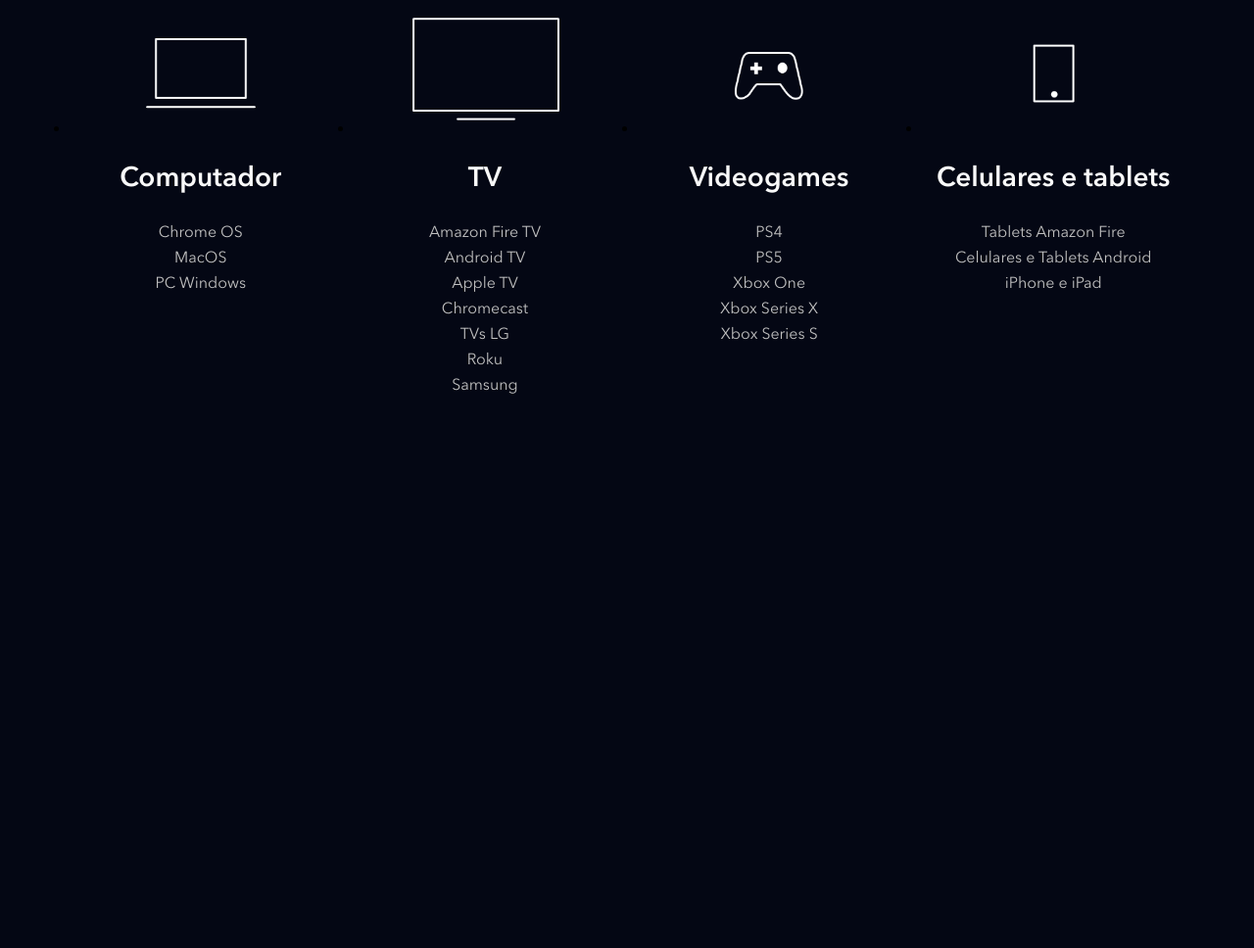
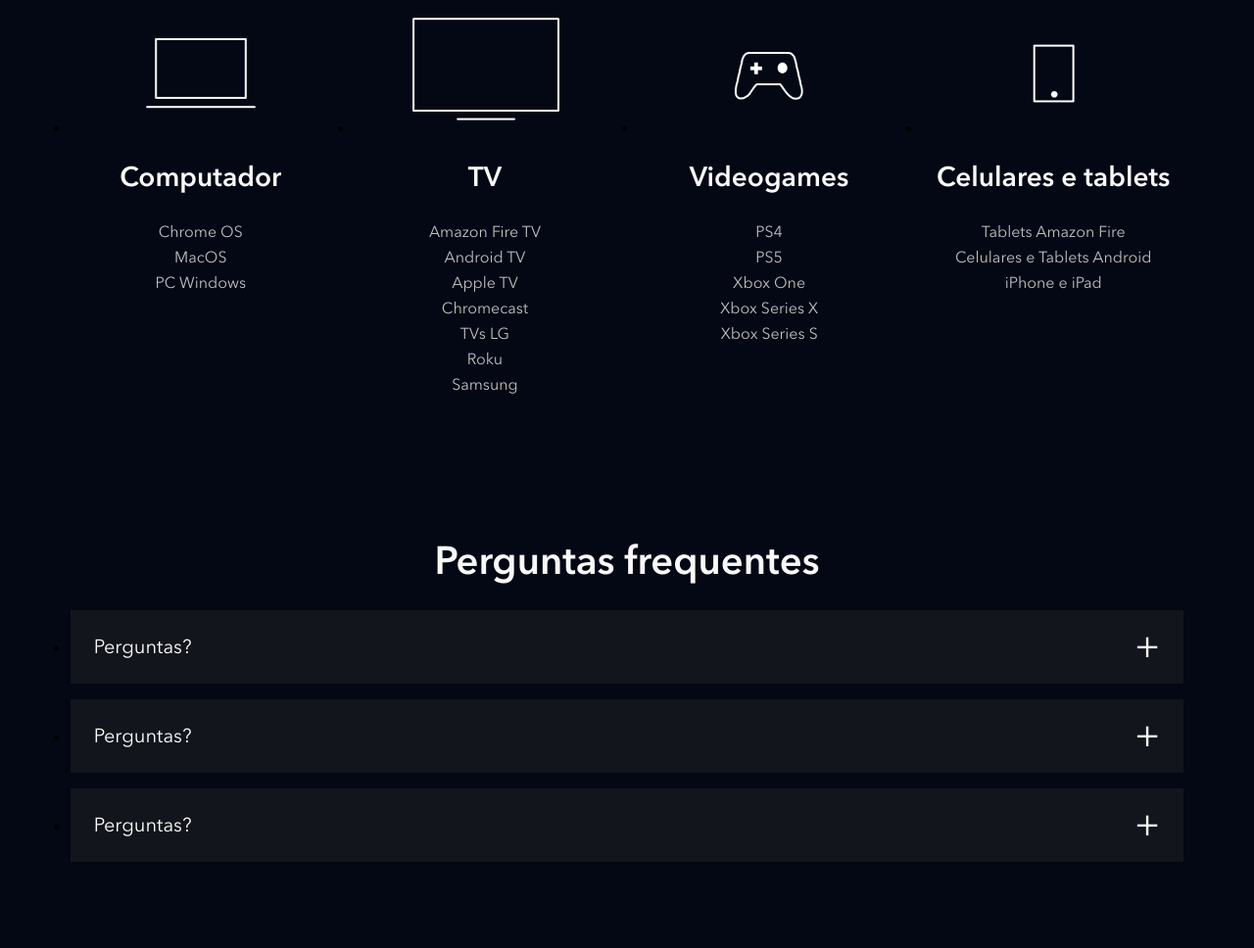
Before and after one commit to IsraelAraujo70/clone_disney_plus, a website: page src/index.html in a window 1280 px wide. Shown: the part 3903-4871 px from the top of the page at 98% size. Before the commit the page ends 4380 px from the top, so only its background shows below. Drawn offline with nearby package versions, Linux system fonts and the light colour scheme; files that its build step writes are made by us from their sources; files whose address does not match are found by name.

Commit message:
FAQ e Devices

```diff
--- a/src/index.html
+++ b/src/index.html
@@ -244,7 +244,36 @@
                 </ul>
             </li>
         </ul>
+    </section>
 
+    <section class="faq">
+        <h2 class="title">Perguntas frequentes</h2>
+        <ul class="faq__questions">
+            <li class="faq__questions__item">
+                <div class="faq__questions__item__question" data-faq-question="">
+                    Perguntas?
+                </div>
+                <div class="faq__questions__item__answer text--big">
+                    Resposta.
+                </div>
+            </li>
+            <li class="faq__questions__item">
+                <div class="faq__questions__item__question" data-faq-question="">
+                    Perguntas?
+                </div>
+                <div class="faq__questions__item__answer text--big">
+                    Resposta.
+                </div>
+            </li>
+            <li class="faq__questions__item">
+                <div class="faq__questions__item__question" data-faq-question="">
+                    Perguntas?
+                </div>
+                <div class="faq__questions__item__answer text--big">
+                    Resposta.
+                </div>
+            </li>
+        </ul>
     </section>
 
     <script src="/src/main.js"></script>
--- a/src/main.js
+++ b/src/main.js
@@ -1,5 +1,6 @@
 document.addEventListener('DOMContentLoaded', function(){
     const buttons = document.querySelectorAll('[data-tab-button]');
+    const questions = document.querySelectorAll('[data-faq-question]');
 
     for (let i = 0; i < buttons.length; i++) {
         buttons[i].addEventListener('click', function(btn) {
@@ -15,7 +16,18 @@
 
         })
     }
+
+    for(let i = 0; i < questions.length; i++){
+        questions[i].addEventListener('click', openCloseAnswer);
+    }
 })
+
+function openCloseAnswer(e){
+    const classe = 'faq__questions__item--is-open';
+    const elementParent = e.target.parentNode;
+
+    elementParent.classList.toggle(classe);
+}
 
 function hideAllTabs(){
     const tabsContainer = document.querySelectorAll('[data-tab-id]');
--- /dev/null
+++ b/src/styles/_faq.scss
@@ -0,0 +1,52 @@
+.faq{
+    padding: 5.6vw;
+
+    h2{
+        text-align: center;
+        margin-bottom: 24px;
+    }
+
+    &__questions{
+        &__item{
+            background-color: #13151d;
+            margin-bottom: 16px;
+
+            &__question{
+                color: #fff;
+                font-size: 20px;
+                padding: 24px;
+                display: block;
+                cursor: pointer;
+                position: relative;
+
+                &::after{
+                    content: '+';
+                    position: absolute;
+                    top: 0;
+                    right: 24px;
+                    height: 100%;
+                    display: flex;
+                    align-items: center;
+                    font-size: 40px;
+                }
+            }
+            &__answer{
+                height: 0;
+                overflow: hidden;
+                padding: 0 24px;
+                transition: height, .5s ease;
+            }
+
+            &--is-open{
+                .faq__questions__item__question::after{
+                    content: '-';
+                }
+                .faq__questions__item__answer{
+                    height: auto;
+                    padding-bottom: 24px;
+                    transition: height, .5s ease;
+                }
+            }
+        }
+    }
+}
--- a/src/styles/main.scss
+++ b/src/styles/main.scss
@@ -3,6 +3,7 @@
 @use 'shows';
 @use 'plans';
 @use 'devices';
+@use 'faq';
 
 @font-face{
     font-family: Avenir;
```
